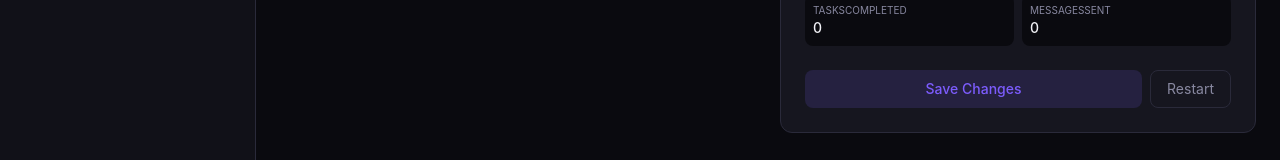
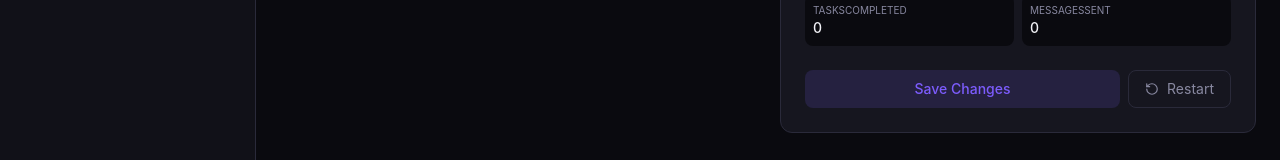
Before and after one commit to younesamer2001-ui/dashboardyoyo, a Next.js app: page /agents in a window 1280 px wide. Both pictures are taken after a click on the element 518 px from the left and 231 px from the top of the page. Shown: the part 418-578 px from the top of the page. Built offline with nearby package versions, Linux system fonts and the light colour scheme.

Commit message:
Add working Save/Restart buttons to agents page

```diff
--- a/src/app/agents/page.tsx
+++ b/src/app/agents/page.tsx
@@ -1,7 +1,6 @@
 "use client";
-
-import { useState, useEffect } from "react";
-import { Users, X, Activity } from "lucide-react";
+import { useState, useEffect, useRef } from "react";
+import { Users, X, Activity, Check, RotateCcw } from "lucide-react";
 import AgentCard from "@/components/dashboard/AgentCard";
 import { Agent } from "@/lib/types";
 
@@ -9,6 +8,10 @@ export default function AgentsPage() {
   const [agents, setAgents] = useState<Agent[]>([]);
   const [selected, setSelected] = useState<Agent | null>(null);
   const [loading, setLoading] = useState(true);
+  const [saving, setSaving] = useState(false);
+  const [saveSuccess, setSaveSuccess] = useState(false);
+  const [restarting, setRestarting] = useState(false);
+  const promptRef = useRef<HTMLTextAreaElement>(null);
 
   // Fetch agents from API
   useEffect(() => {
@@ -27,10 +30,55 @@ export default function AgentsPage() {
     };
 
     fetchAgents();
-    // Refresh every 5 seconds
     const interval = setInterval(fetchAgents, 5000);
     return () => clearInterval(interval);
   }, []);
+
+  const handleSave = async () => {
+    if (!selected || !promptRef.current) return;
+    setSaving(true);
+    setSaveSuccess(false);
+    try {
+      const res = await fetch('/api/agents', {
+        method: 'POST',
+        headers: { 'Content-Type': 'application/json' },
+        body: JSON.stringify({
+          id: selected.id,
+          systemPrompt: promptRef.current.value,
+        }),
+      });
+      if (res.ok) {
+        setSaveSuccess(true);
+        setTimeout(() => setSaveSuccess(false), 2000);
+      }
+    } catch (error) {
+      console.error('Failed to save:', error);
+    } finally {
+      setSaving(false);
+    }
+  };
+
+  const handleRestart = async () => {
+    if (!selected) return;
+    setRestarting(true);
+    try {
+      await fetch('/api/agents', {
+        method: 'POST',
+        headers: { 'Content-Type': 'application/json' },
+        body: JSON.stringify({
+          id: selected.id,
+          status: 'active',
+          currentTask: 'Restarting...',
+          lastActive: new Date().toISOString(),
+        }),
+      });
+      // Brief visual feedback
+      setTimeout(() => setRestarting(false), 1500);
+    } catch (error) {
+      console.error('Failed to restart:', error);
+      setRestarting(false);
+    }
+  };
 
   if (loading) {
     return (
@@ -79,7 +127,7 @@ export default function AgentsPage() {
             <div className="rounded-xl border border-border-main bg-bg-card p-6 sticky top-6">
               <div className="flex items-center justify-between mb-4">
                 <div className="flex items-center gap-3">
-                  <span className="text-2xl">{selected.icon || selected.emoji || '🤖'}</span>
+                  <span className="text-2xl">{selected.icon || selected.emoji || 'K'}</span>
                   <div>
                     <h2 className="text-lg font-bold">{selected.name}</h2>
                     <p className="text-sm text-text-secondary">{selected.role}</p>
@@ -101,8 +149,7 @@ export default function AgentsPage() {
                 <div className="mt-2 flex items-center gap-2">
                   <div className={`h-2 w-2 rounded-full ${
                     selected.status === 'active' ? 'bg-success animate-pulse' :
-                    selected.status === 'idle' ? 'bg-warning' :
-                    'bg-error'
+                    selected.status === 'idle' ? 'bg-warning' : 'bg-error'
                   }`} />
                   <span className="text-sm capitalize">{selected.status || 'idle'}</span>
                 </div>
@@ -118,13 +165,14 @@ export default function AgentsPage() {
                 </div>
               )}
 
-              {/* System prompt - if available */}
+              {/* System prompt */}
               {selected.systemPrompt && (
                 <div className="mb-4">
                   <label className="text-xs font-medium text-text-secondary uppercase tracking-wider">
                     System Prompt
                   </label>
                   <textarea
+                    ref={promptRef}
                     defaultValue={selected.systemPrompt}
                     rows={5}
                     className="mt-2 w-full rounded-lg border border-border-main bg-bg-primary p-3 text-sm text-text-primary resize-none focus:outline-none focus:border-accent"
@@ -173,11 +221,26 @@ export default function AgentsPage() {
 
               {/* Actions */}
               <div className="flex gap-2 mt-6">
-                <button className="flex-1 rounded-lg bg-accent/15 text-accent py-2 text-sm font-medium hover:bg-accent/25 transition-colors">
-                  Save Changes
+                <button
+                  onClick={handleSave}
+                  disabled={saving}
+                  className="flex-1 rounded-lg bg-accent/15 text-accent py-2 text-sm font-medium hover:bg-accent/25 transition-colors disabled:opacity-50 flex items-center justify-center gap-2"
+                >
+                  {saveSuccess ? (
+                    <><Check className="h-4 w-4" /> Saved!</>
+                  ) : saving ? (
+                    <><div className="h-4 w-4 animate-spin rounded-full border-2 border-accent border-t-transparent" /> Saving...</>
+                  ) : (
+                    'Save Changes'
+                  )}
                 </button>
-                <button className="rounded-lg border border-border-main px-4 py-2 text-sm text-text-secondary hover:bg-bg-card-hover transition-colors">
-                  Restart
+                <button
+                  onClick={handleRestart}
+                  disabled={restarting}
+                  className="rounded-lg border border-border-main px-4 py-2 text-sm text-text-secondary hover:bg-bg-card-hover transition-colors disabled:opacity-50 flex items-center gap-2"
+                >
+                  <RotateCcw className={`h-3.5 w-3.5 ${restarting ? 'animate-spin' : ''}`} />
+                  {restarting ? 'Restarting...' : 'Restart'}
                 </button>
               </div>
             </div>
```
